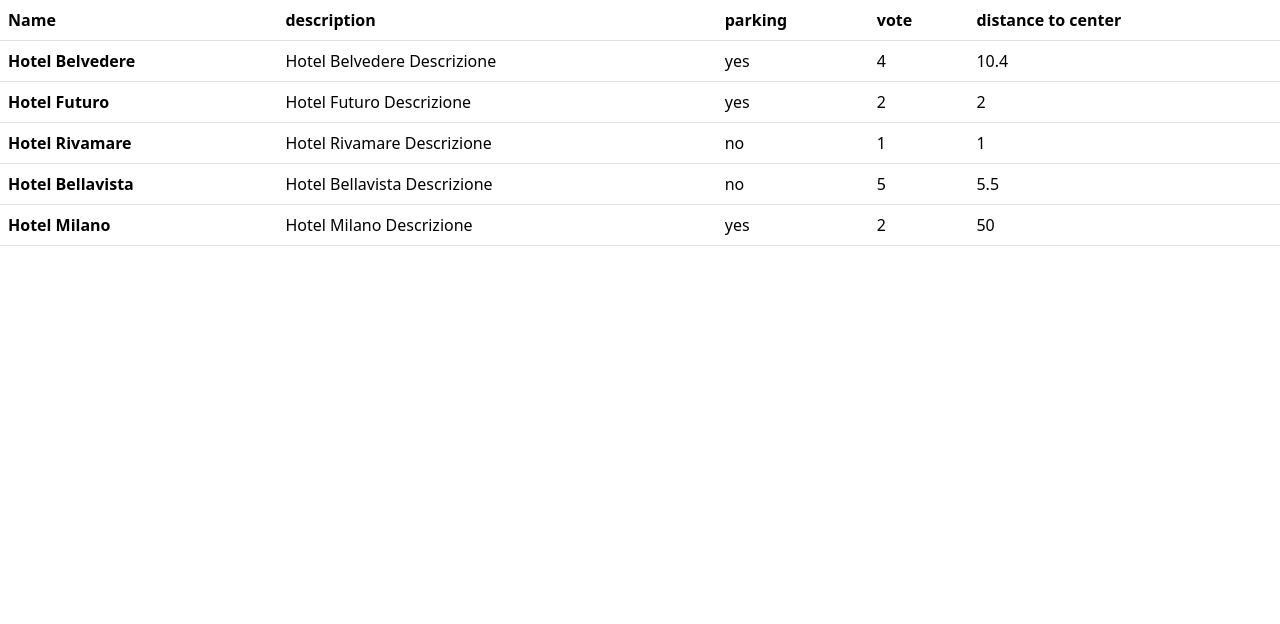
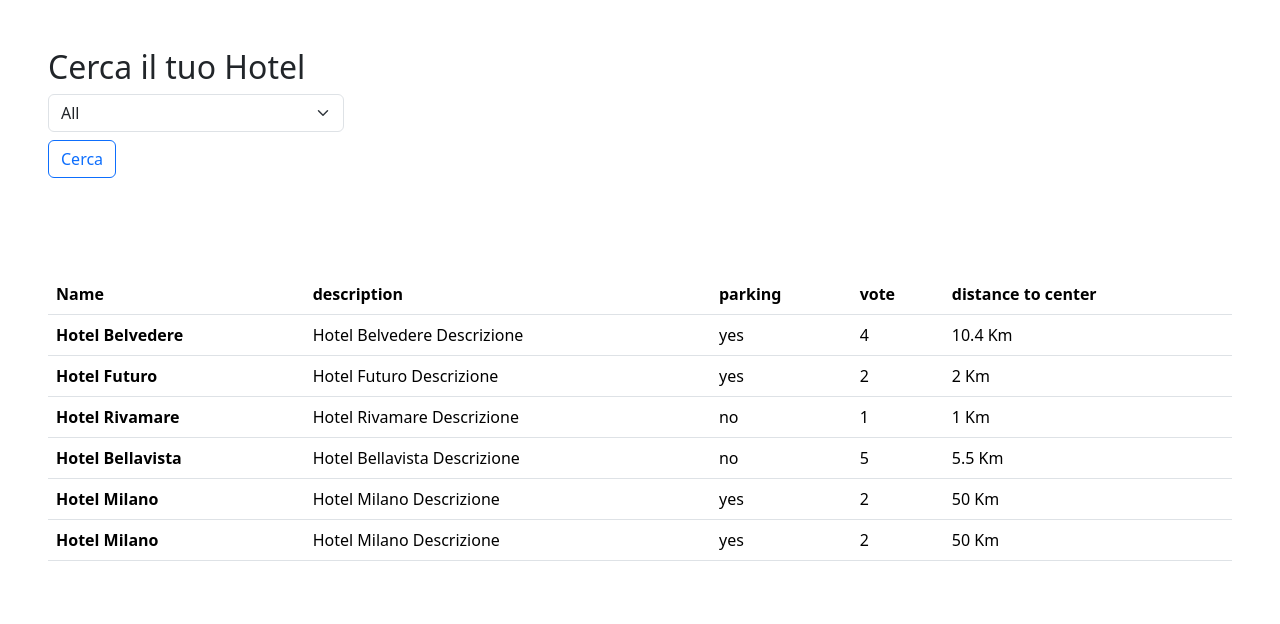
Before and after one commit to MattiaPaiano91/php-hotel, a PHP site: page /?filter=1 in a window 1280 px wide. Shown: the top 624 px of the page. Run offline with PHP 8.4, Linux system fonts and the light colour scheme.

Commit message:
bonus 1 completato

```diff
--- a/index.php
+++ b/index.php
@@ -39,6 +39,20 @@ $hotels = [
     ],
 
 ];
+$filterOption = $_GET['filter'];
+
+$filtered = [];
+    foreach ($hotels as $singleHotel) {
+        if ($singleHotel['parking'] && $filterOption == "1") {
+            $filtered[] = $singleHotel;
+        } elseif ($singleHotel['parking'] == false && $filterOption == "2") {
+            $filtered[] = $singleHotel;
+        } else {
+            $filtered = $hotels;
+        }
+    }
+    $hotels = $filtered;
+
 
 ?>
 
@@ -54,6 +68,22 @@ $hotels = [
 </head>
 
 <body>
+    <div class="form-container p-5">
+        <h2>Cerca il tuo Hotel</h2>
+        <form action="" method="$_GET">
+
+
+            <select class="form-select w-25 " name="filter" aria-label="Default select example">
+                <option value="">All</option>
+                <option value="1">Free parking</option>
+                <option value="2">No parking</option>
+            </select>
+            <button class="btn btn-outline-primary mt-2">
+                Cerca
+            </button>
+        </form>
+    </div>
+    <div class="container-fluid p-5">
         <table class="table">
             <thead>
                 <tr>
@@ -73,15 +103,14 @@ $hotels = [
                         <th scope="row"><?php echo $hotel['name'] ?></th>
                         <td><?php echo $hotel['description'] ?></td>
                         <td><?php
-                    if($hotel['parking'] == true){
+                            if ($hotel['parking'] == true) {
                                 echo 'yes';
-                    }
-                    else{
-                        echo'no';
+                            } else {
+                                echo 'no';
                             }
                             ?></td>
                         <td><?php echo $hotel['vote'] ?></td>
-                    <td><?php echo $hotel['distance_to_center'] ?></td>
+                        <td><?php echo $hotel['distance_to_center'] . ' ' . 'Km' ?></td>
                     </tr>
                 <?php
                 }
@@ -89,6 +118,7 @@ $hotels = [
                 ?>
             </tbody>
         </table>
+    </div>
 </body>
 
 </html>
```
Lines whose indentation alone changed are shown as unchanged.
